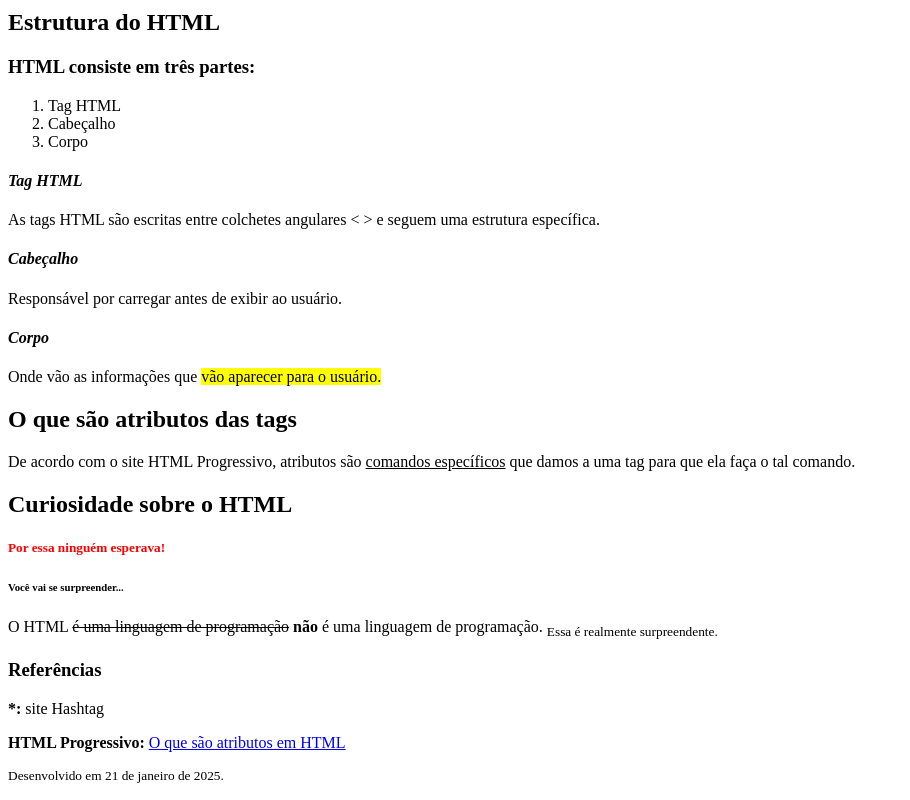
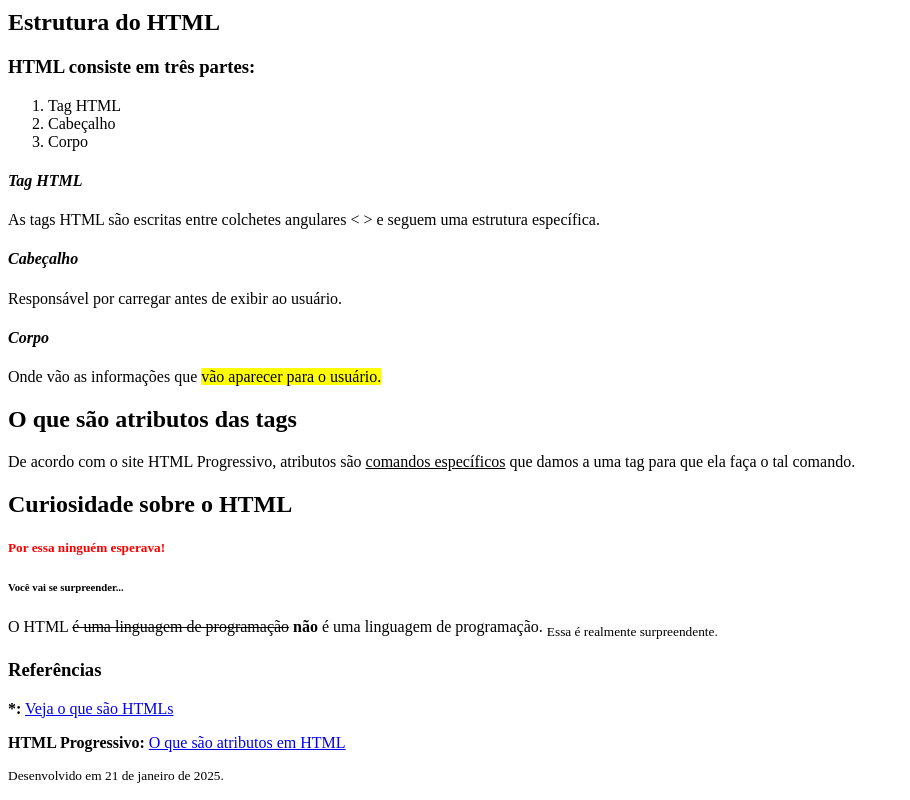
Before and after one commit to tsantosale/desafio-html, a plain HTML site: page index.html in a window 1280 px wide. Shown: the part 438-1238 px from the top of the page, without its empty margins (0-910 px from the left). Drawn offline with Linux system fonts and the light colour scheme.

Commit message:
desafio de HTML

```diff
--- a/index.html
+++ b/index.html
@@ -50,7 +50,7 @@
         <p>O HTML <del>é uma linguagem de programação</del><strong> não</strong> é uma linguagem de programação. <sub>Essa é realmente surpreendente.</sub></p>
 
         <h3>Referências</h3>
-        <p><strong>*:</strong> site Hashtag</p>
+        <p><strong>*:</strong> <a href="https://www.hashtagtreinamentos.com/tags-html#como-funciona-uma-tag-html">Veja o que são HTMLs</a></p>
         <p><strong>HTML Progressivo:</strong> <a href=">https://www.htmlprogressivo.net/2013/04/O-que-sao-atributos-em-HTML.html">O que são atributos em HTML</a></p>
 
 
```
Also changed, not shown: 1 other file.
